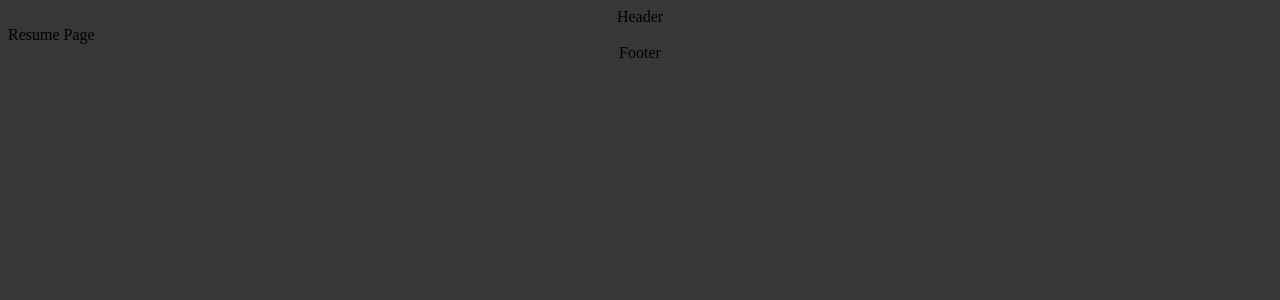
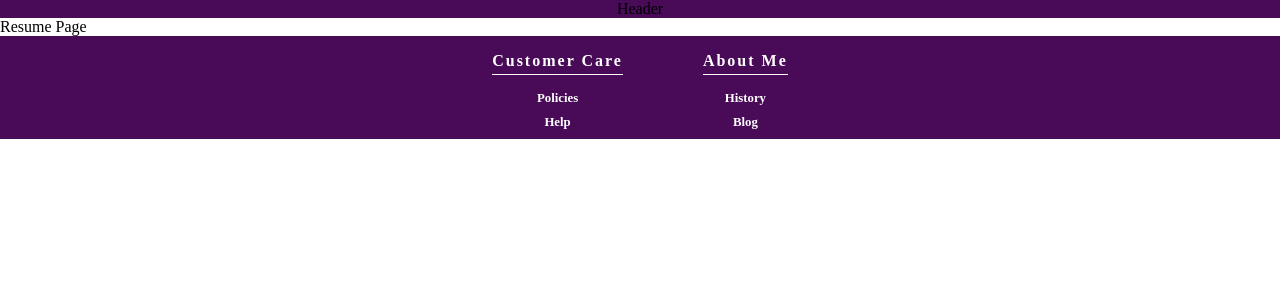
Before and after one commit to NicBab/Bytor_Designs, a React (Create React App) app: page /resume in a window 1280 px wide. Shown: the top 300 px of the page. Built offline with nearby package versions, Linux system fonts and the light colour scheme.

Commit message:
adding footer

```diff
--- a/src/App.css
+++ b/src/App.css
@@ -1,3 +1,3 @@
-* {
-    background-color: #353837;
-}
+ * {
+     margin: 0;
+ }
--- a/src/components/Footer.jsx
+++ b/src/components/Footer.jsx
@@ -1,12 +1,27 @@
-import React from 'react'
-import './css/Footer.css'
+import React from "react";
+import { Link } from "react-router-dom";
+import "./css/Footer.css";
 
 const Footer = () => {
-    return (
-        <div className="footerPg">
-            Footer
-        </div>
-    )
-}
+  return (
+    <>
+      <div>
+        <footer className="site-footer">
+          <div className="footerIcons">{/* <IconsHeader /> */}</div>
+          <section className="footer-links">
+            <h2>Customer Care</h2>
+            <Link to="/policies">Policies</Link>
+            <Link to="/contact">Help</Link>
+          </section>
+          <section className="footer-links">
+            <h2>About Me</h2>
+            <Link to="/history">History</Link>
+            <Link to="/blog">Blog</Link>
+          </section>
+        </footer>
+      </div>
+    </>
+  );
+};
 
-export default Footer
+export default Footer;
--- a/src/components/css/Footer.css
+++ b/src/components/css/Footer.css
@@ -1,3 +1,66 @@
-.footerPg {
-    text-align: center;
+
+.site-footer {
+  display: flex;
+  flex-direction: column;
+  justify-content: center;
+  background-color: #490A57;
 }
+
+.footerIcons {
+  display: flex;
+  justify-content: center;
+}
+
+footer > section {
+  display: flex;
+  flex-direction: column;
+  align-items: center;
+}
+
+footer > section > h2 {
+  color: white;
+  margin-top: 1rem;
+  margin-bottom: 9px;
+  letter-spacing: 2px;
+  font-size: 1rem;
+  border-bottom: 1px solid white;
+}
+
+footer > section > a {
+  color: white;
+  text-decoration: none;
+  font-weight: bold;
+  margin-bottom: 9px;
+  font-size: 0.8rem;
+  flex-direction: row;
+}
+
+footer > section > a:hover {
+  border-bottom: 1px solid white;
+  margin-bottom: 8px;
+}
+
+/* section:last-of-type {
+  margin-right: 0;
+} */
+
+@media screen and (min-width: 800px) {
+  .site-footer {
+    flex-direction: row;
+  }
+
+  .footerIcons {
+    align-items: start;
+    margin-right: 5rem;
+    margin-top: 1rem;
+  }
+
+  footer > section {
+    margin-right: 5rem;
+  }
+
+  footer > section > h2 {
+    padding-bottom: 4px;
+    margin-bottom: 1rem;
+  }
+}
--- a/src/components/css/Header.css
+++ b/src/components/css/Header.css
@@ -1,3 +1,4 @@
 .headerPg {
     text-align: center;
+    background-color: #490A57;
 }
--- a/src/pages/css/About.css
+++ b/src/pages/css/About.css
@@ -0,0 +1,4 @@
+.aboutPg {
+    background-color: #505956;
+    border: 2px solid#1FA378;
+}
```
